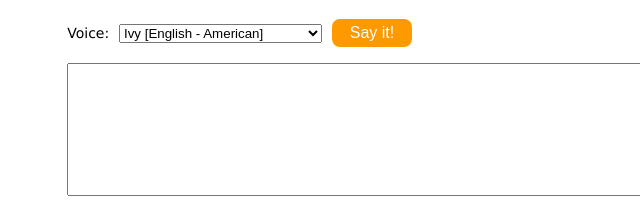
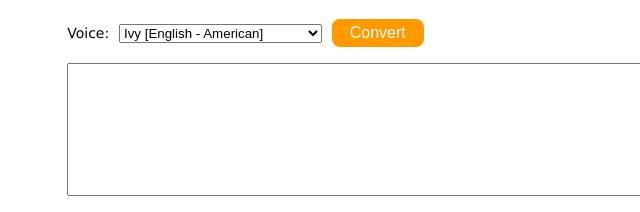
Before and after one commit to Dgruploads/Aws-project, a plain HTML site: page index.html in a window 1280 px wide. Shown: the part 180-392 px from the top of the page, 4-644 px from the left. Drawn offline with nearby package versions, Linux system fonts and the light colour scheme.

Commit message:
Updated the SayButton
Updated the SayButton

```diff
--- a/index.html
+++ b/index.html
@@ -58,7 +58,7 @@
 
       </select>
 
-      <input type="submit" value="Say it!" id="sayButton" class="buttons">
+      <input type="submit" value="Convert" id="sayButton" class="buttons">
 
       <span id="postIDreturned"></span>
     </br></br>
```
